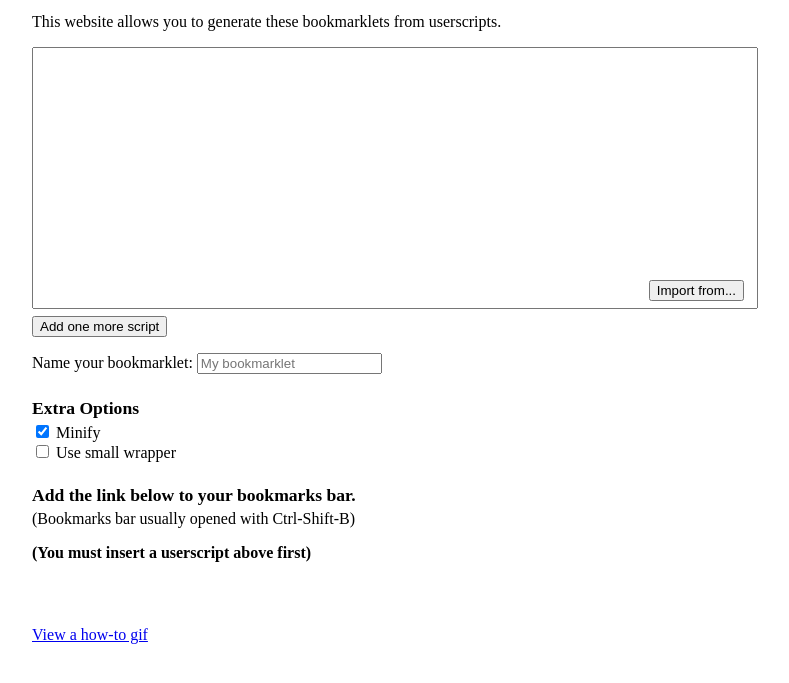
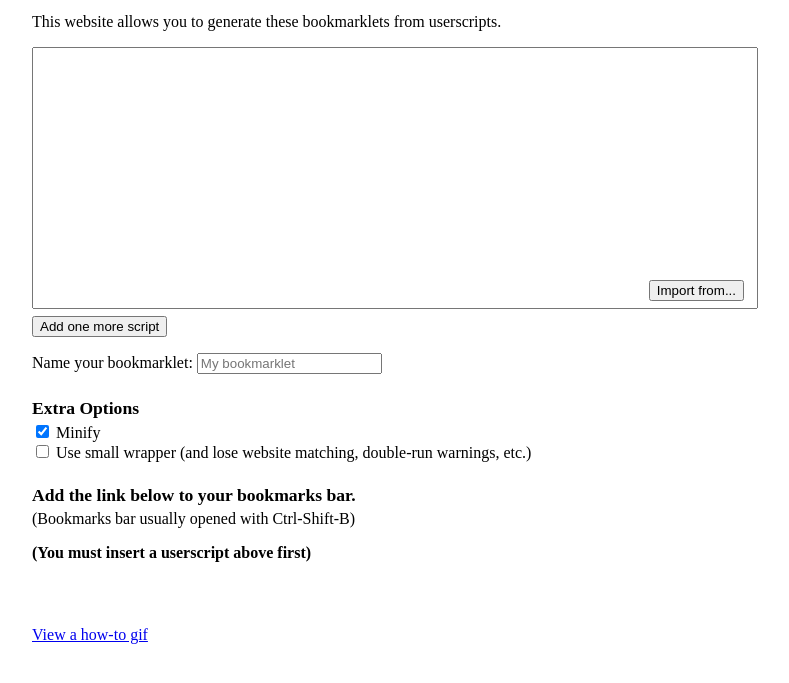
Before and after one commit to JaPNaA/Userscripts, a website with bundled scripts: page pages/bookmarklets/index.html in a window 1280 px wide. Shown: the part 159-842 px from the top of the page, without its empty margins (248-1037 px from the left). Built offline with nearby package versions, Linux system fonts and the light colour scheme.

Commit message:
Make more clear what "small wrapper" means

```diff
--- a/pages/bookmarklets/index.html
+++ b/pages/bookmarklets/index.html
@@ -32,7 +32,7 @@
         <p>
         <h4> Extra Options </h4>
         <label> <input type="checkbox" checked id="minify"> Minify </label>
-        <label> <input type="checkbox" id="smallWrapper"> Use small wrapper </label>
+        <label> <input type="checkbox" id="smallWrapper"> Use small wrapper (and lose website matching, double-run warnings, etc.)</label>
         </p>
 
         <p>
```
